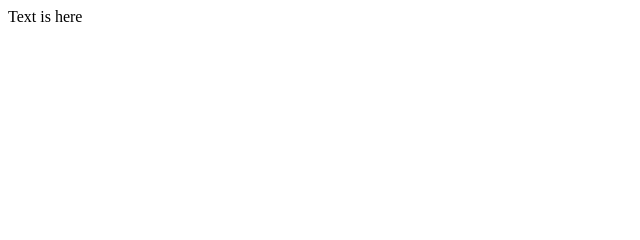
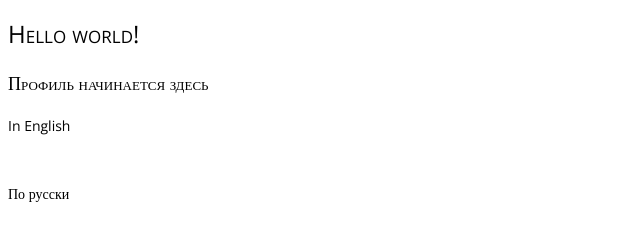
Before and after one commit to asukhov/asukhov.github.io, a plain HTML site: page index.html in a window 1280 px wide. Shown: the whole page, without its empty margins (0-640 px from the left). Drawn offline with nearby package versions, Linux system fonts and the light colour scheme.

Commit message:
Update index.html

```diff
--- a/index.html
+++ b/index.html
@@ -8,7 +8,10 @@
 </head>
 
 <body>
-Text is here
+<h1>Hello world!</h1>
+<h3>Профиль начинается здесь</h3>
+<p>In English</p></br>
+<p>По русски</p>
 </body>
 
 </html>
```
